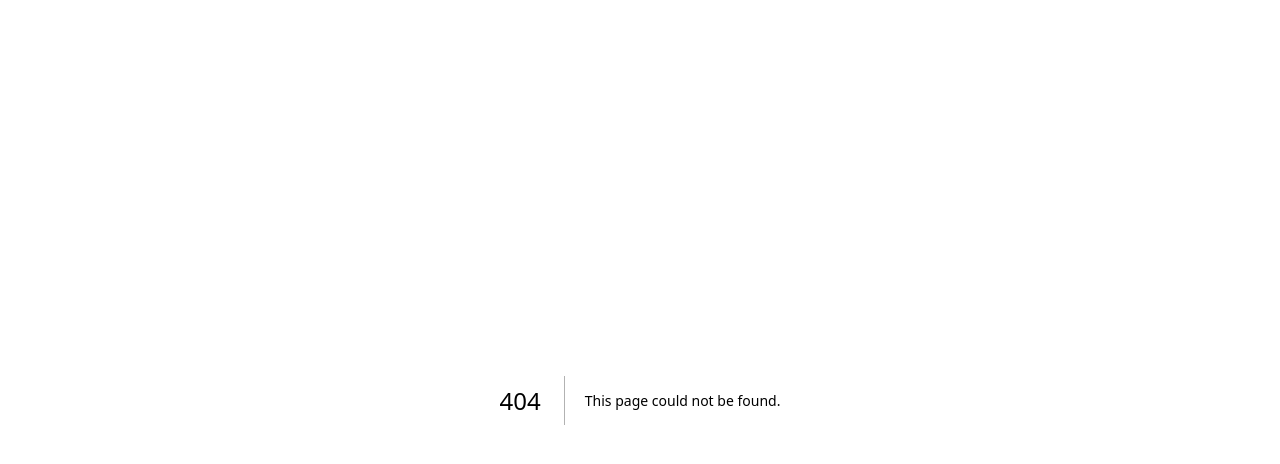
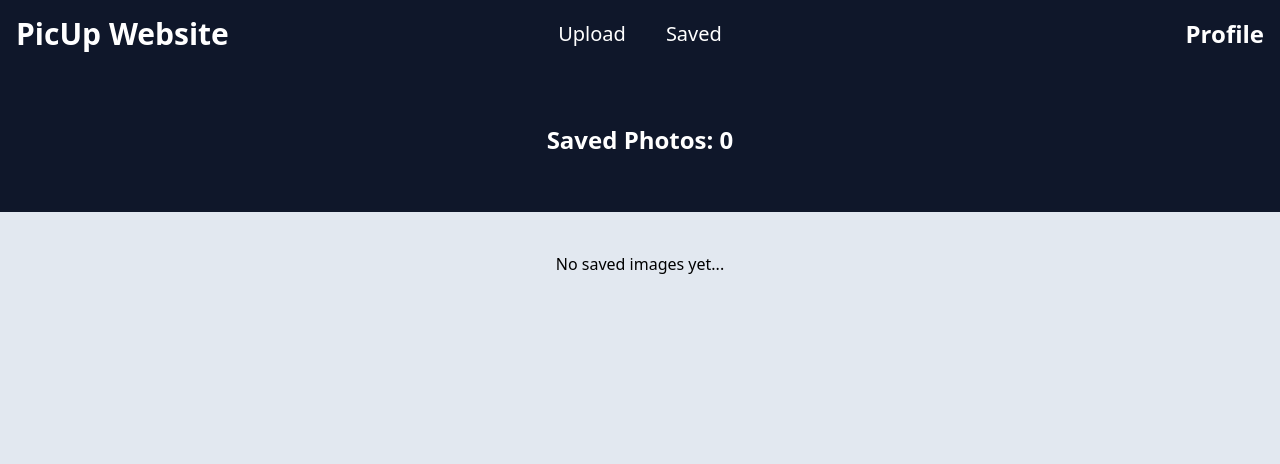
Before and after one commit to ALI-HUP/PicUp-website, a Next.js app: page /header/saved in a window 1280 px wide. Before the commit this address had no page. Shown: the top 464 px of the page. Built offline with nearby package versions, Linux system fonts and the light colour scheme.

Commit message:
correction on header

```diff
--- a/components/Header.tsx
+++ b/components/Header.tsx
@@ -11,16 +11,16 @@
       </div>
 
       <div className="flex space-x-10 absolute left-1/2 -translate-x-1/2">
-        <Link href="/headers/upload" className="underline-animation">
+        <Link href="/header/upload" className="underline-animation">
           Upload
         </Link>
-        <Link href="/headers/saved" className="underline-animation">
+        <Link href="/header/saved" className="underline-animation">
           Saved
         </Link>
       </div>
 
       <div className="flex text-2xl font-bold">
-        <Link href="/headers/profile" className="underline-animation">
+        <Link href="/header/profile" className="underline-animation">
           Profile
         </Link>
       </div>
```
Also changed, not shown: app/header/profile/page.tsx (renamed from app/headers/profile/page.tsx), app/header/saved/page.tsx (renamed from app/headers/saved/page.tsx), app/header/upload/page.tsx (renamed from app/headers/upload/page.tsx).
